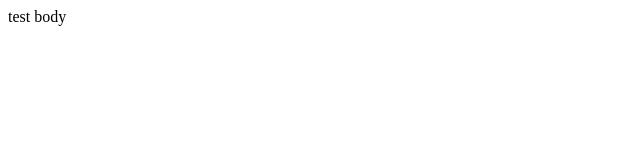
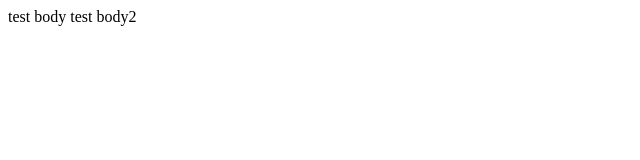
Before and after one commit to agliee/iwi, a plain HTML site: page index.html in a window 1280 px wide. Shown: the full height of the page, 0-640 px from the left. Drawn offline with Linux system fonts and the light colour scheme.

Commit message:
Modified index.html for more dumym content

```diff
--- a/index.html
+++ b/index.html
@@ -1,5 +1,6 @@
 <html>
   <body>
     test body
+    test body2
   </body>
 </html>
```
